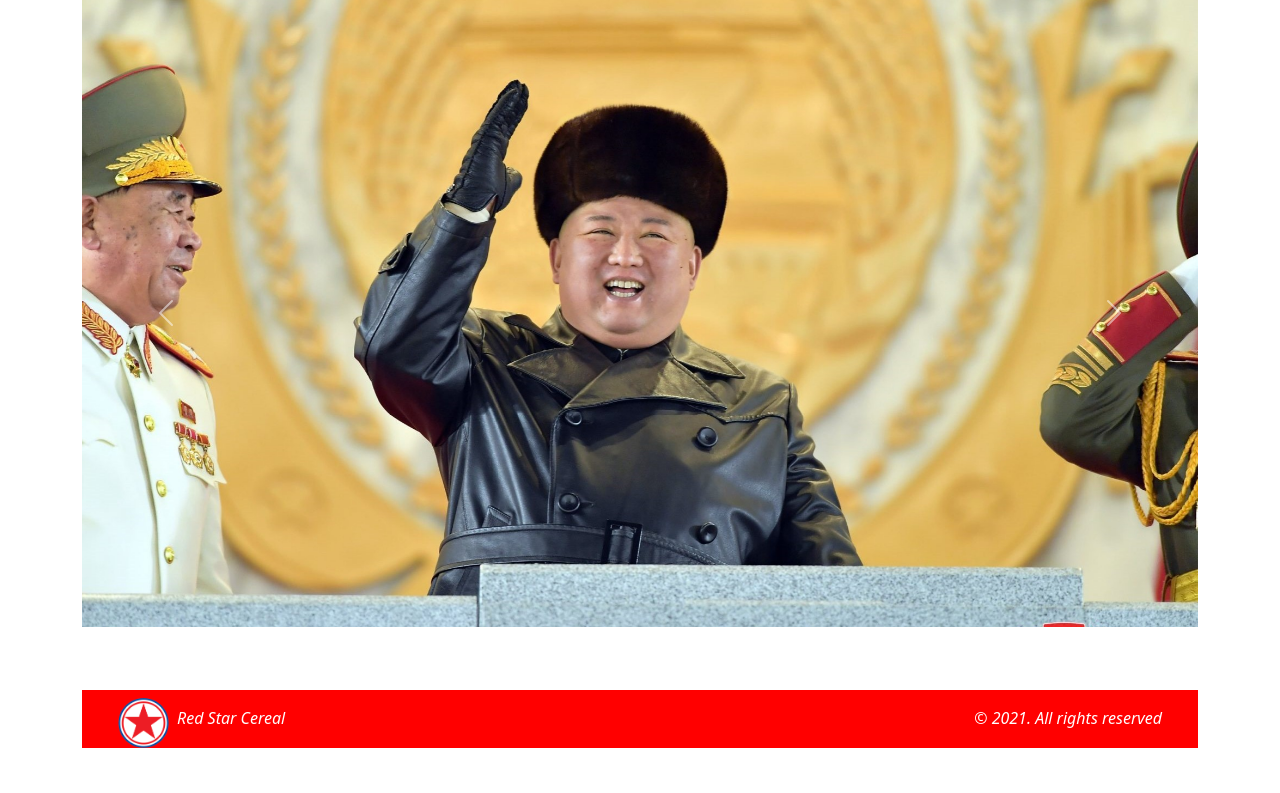
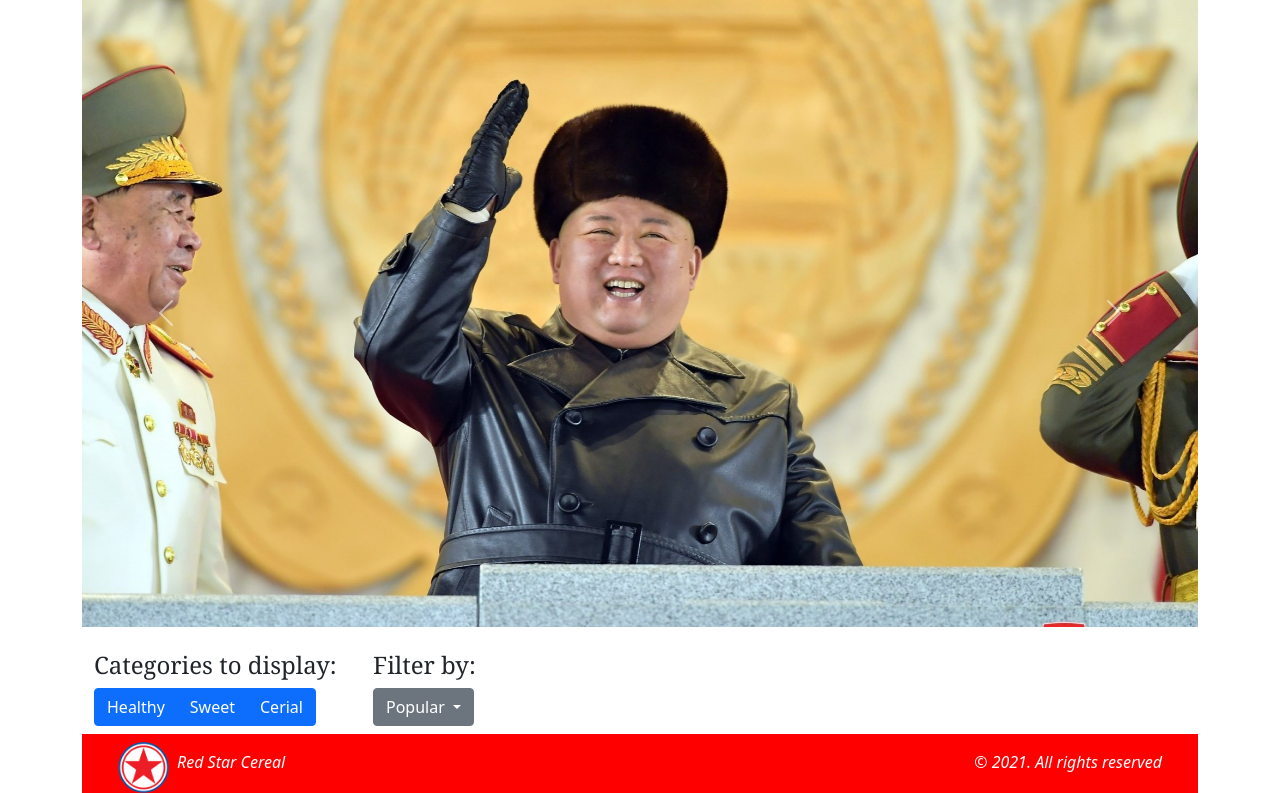
Before and after one commit to RagnarSmari/redstarcereal-dev, a Django app: page / in a window 1280 px wide. Shown: the part 53-846 px from the top of the page. Before the commit the page ends 801 px from the top, so only its background shows below. Run offline with Django 3.2, Linux system fonts and the light colour scheme; data that the repository does not hold is empty; some libraries are stand-ins or nearby versions.

Commit message:
added buttons for filtering products

```diff
--- /dev/null
+++ b/static/css/filter_buttons.css
@@ -0,0 +1,3 @@
+.filter-dropdown{
+    width: 12rem;
+}
--- a/templates/base.html
+++ b/templates/base.html
@@ -7,15 +7,18 @@
     <!-- Required meta tags -->
     <meta charset="utf-8">
     <meta name="viewport" content="width=device-width, initial-scale=1, shrink-to-fit=no">
-
     <!-- Bootstrap CSS -->
+    <link href="https://cdn.jsdelivr.net/npm/bootstrap@5.0.0/dist/css/bootstrap.min.css" rel="stylesheet" integrity="sha384-wEmeIV1mKuiNpC+IOBjI7aAzPcEZeedi5yW5f2yOq55WWLwNGmvvx4Um1vskeMj0" crossorigin="anonymous">
     <link href="https://cdn.jsdelivr.net/npm/bootstrap@5.0.0-beta3/dist/css/bootstrap.min.css" rel="stylesheet" integrity="sha384-eOJMYsd53ii+scO/bJGFsiCZc+5NDVN2yr8+0RDqr0Ql0h+rP48ckxlpbzKgwra6" crossorigin="anonymous">
     <link href="https://maxcdn.bootstrapcdn.com/font-awesome/4.3.0/css/font-awesome.min.css" rel="stylesheet">
+
+    <!-- Our own css file -->
     <link rel="stylesheet" href="{% static 'css/header.css' %}" >
     <link rel="stylesheet" href="{% static 'css/footer.css' %}" >
     <link rel="stylesheet" href="{% static 'css/base.css' %}" >
     <link rel="stylesheet" href="{% static 'css/product.css' %}">
     <link rel="stylesheet" href="{% static 'css/product_details.css' %}">
+    <link rel="stylesheet" href="{% static 'css/filter_buttons.css'%}">
 </head>
 <body>
 
@@ -33,11 +36,8 @@
 
     {% include 'footer.html' %}
 
-<!-- Optional JavaScript -->
-    <!-- jQuery first, then Popper.js, then Bootstrap JS -->
-    <script src="https://cdn.jsdelivr.net/npm/bootstrap@5.0.0-beta3/dist/js/bootstrap.bundle.min.js" integrity="sha384-JEW9xMcG8R+pH31jmWH6WWP0WintQrMb4s7ZOdauHnUtxwoG2vI5DkLtS3qm9Ekf" crossorigin="anonymous"></script>
-    <script src="https://cdn.jsdelivr.net/npm/@popperjs/core@2.9.1/dist/umd/popper.min.js" integrity="sha384-SR1sx49pcuLnqZUnnPwx6FCym0wLsk5JZuNx2bPPENzswTNFaQU1RDvt3wT4gWFG" crossorigin="anonymous"></script>
-    <script src="https://cdn.jsdelivr.net/npm/bootstrap@5.0.0-beta3/dist/js/bootstrap.min.js" integrity="sha384-j0CNLUeiqtyaRmlzUHCPZ+Gy5fQu0dQ6eZ/xAww941Ai1SxSY+0EQqNXNE6DZiVc" crossorigin="anonymous"></script>
-    <script src="{% static 'js/home_products.js' %}"></script>
+
+    <!-- Bootstrap JS -->
+    <script src="https://cdn.jsdelivr.net/npm/bootstrap@5.0.0/dist/js/bootstrap.bundle.min.js" integrity="sha384-p34f1UUtsS3wqzfto5wAAmdvj+osOnFyQFpp4Ua3gs/ZVWx6oOypYoCJhGGScy+8" crossorigin="anonymous"></script>
 </body>
 </html>
--- a/templates/home/home.html
+++ b/templates/home/home.html
@@ -35,8 +35,36 @@
         <span class="visually-hidden">Next</span>
       </button>
     </div>
+
+    <br>
+    <div class="container">
+      <div class="row">
+        <div class="col-sm-3">
+            <h4>Categories to display:</h4>
+             <div class="btn-group" role="group" aria-label="Basic example">
+                <button type="button" class="btn btn-primary">Healthy</button>
+                <button type="button" class="btn btn-primary">Sweet</button>
+                <button type="button" class="btn btn-primary">Cerial</button>
+            </div>
+        </div>
+        <div class="col-sm">
+            <h4>Filter by:</h4>
+          <div class="dropdown">
+              <button class="btn btn-secondary dropdown-toggle" type="button" 		id="dropdownMenuButton1" data-bs-toggle="dropdown" aria-expanded="false">
+                Popular
+              </button>
+              <ul class="dropdown-menu" aria-labelledby="dropdownMenuButton1">
+                <li><a class="dropdown-item" href="#">Price &#129043;</a></li>
+                <li><a class="dropdown-item" href="#">Price &#129041;</a></li>
+                <li><a class="dropdown-item" href="#">Popular</a></li>
+              </ul>
+          </div>
+        </div>
+      </div>
+    </div>
+
     <div class="products container">
-        <div class="row top-buffer">
+        <div class="row">
         {% for product in products %}
             <div class="product top-buffer col-xl-4 col-lg-4 col-md-6 col-sm-12 col-12" id="single-prod">
             {% include 'home/single_product.html' with product=product %}
```
Lines whose indentation alone changed are shown as unchanged.
